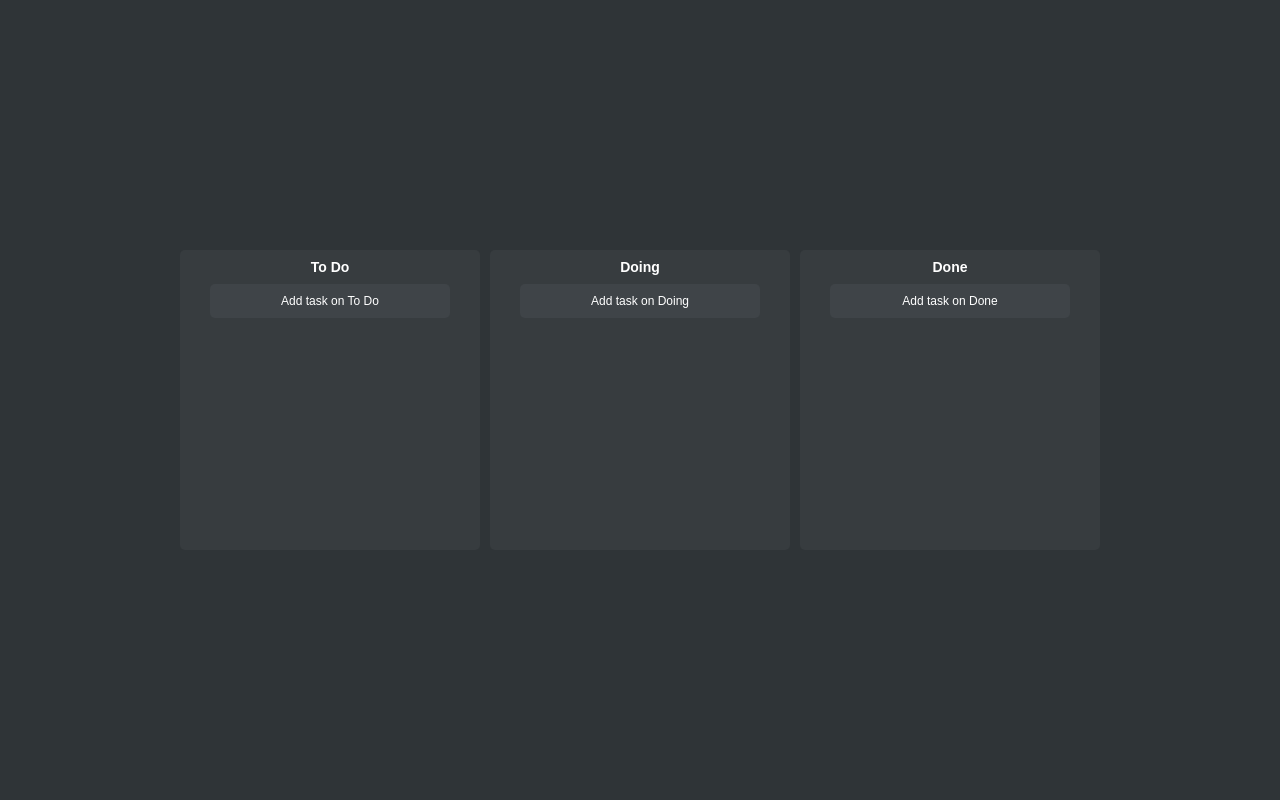
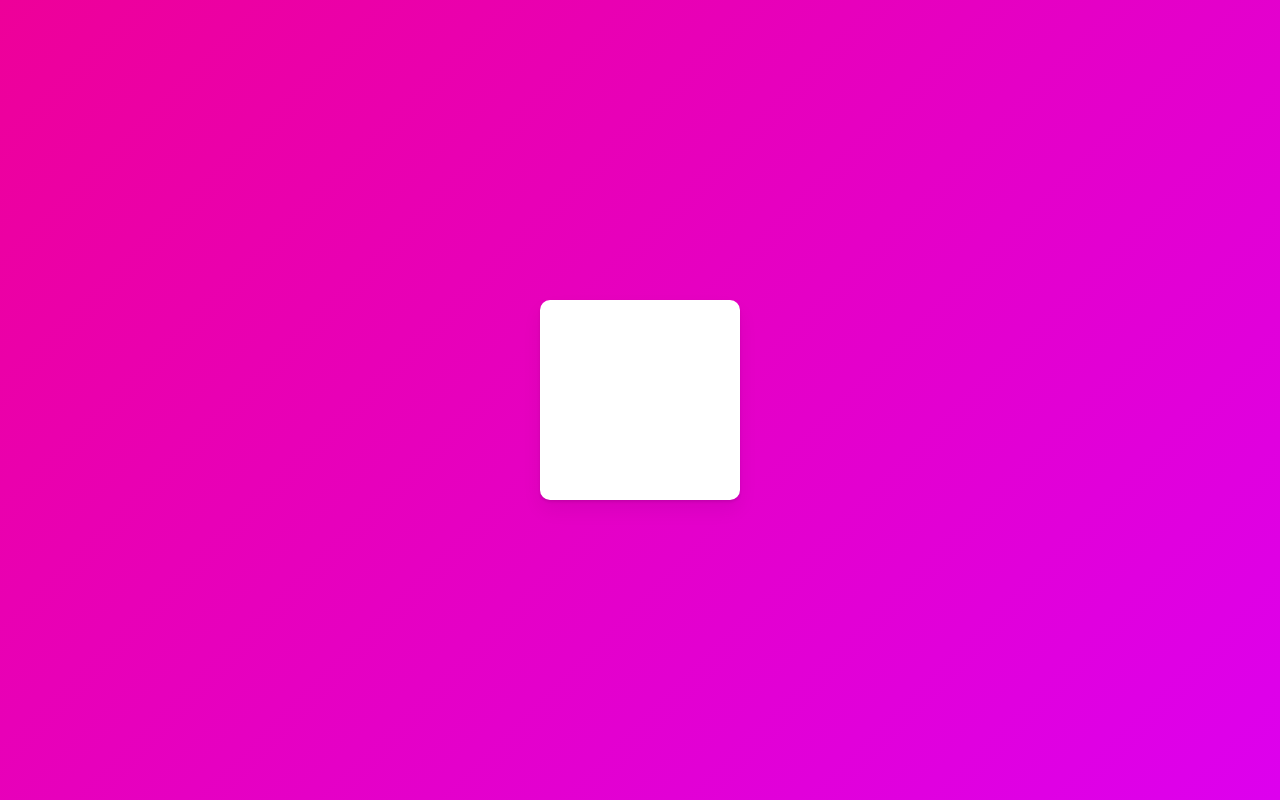
Before and after one commit to khgty1226/nflix, a React (Create React App) app: page / in a window 1280 px wide. Built offline with nearby package versions, Linux system fonts and the light colour scheme.

Commit message:
초기화

```diff
--- a/src/App.tsx
+++ b/src/App.tsx
@@ -1,71 +1,26 @@
-import { DragDropContext, DropResult } from "@hello-pangea/dnd";
-import { useRecoilState } from "recoil";
 import styled from "styled-components";
-import { toDoState } from "./atoms";
-import Board from "./Components/Board";
 
 const Wrapper = styled.div`
-  display: flex;
-  width: 100vw;
-  margin: 0 auto;
-  justify-content: center;
-  align-items: center;
-    flex-direction: column;
-  height: 100vh;
+    height: 100vh;
+    width: 100vw;
+    display: flex;
+    justify-content: center;
+    align-items: center;
 `;
 
-const Boards = styled.div`
-    display: flex;
-    justify-content: center;
-    align-items: flex-start;
-    width: 100%;
-    gap: 10px;
+const Box = styled.div`
+    width: 200px;
+    height: 200px;
+    background-color: white;
+    border-radius: 10px;
+    box-shadow: 0 2px 3px rgba(0, 0, 0, 0.1), 0 10px 20px rgba(0, 0, 0, 0.06);
 `;
 
 function App() {
-    const [toDos, setToDos] = useRecoilState(toDoState);
-    const onDragEnd = (info: DropResult) => {
-        const { destination, source } = info;
-        if (!destination) return;
-        if (destination?.droppableId === source.droppableId) {
-            // same board movement.
-            setToDos((allBoards) => {
-                const boardCopy = [...allBoards[source.droppableId]];
-                const taskObj = boardCopy[source.index];
-                boardCopy.splice(source.index, 1);
-                boardCopy.splice(destination?.index, 0, taskObj);
-                return {
-                    ...allBoards,
-                    [source.droppableId]: boardCopy,
-                };
-            });
-        }
-        if (destination.droppableId !== source.droppableId) {
-            // cross board movement
-            setToDos((allBoards) => {
-                const sourceBoard = [...allBoards[source.droppableId]];
-                const taskObj = sourceBoard[source.index];
-                const destinationBoard = [...allBoards[destination.droppableId]];
-                sourceBoard.splice(source.index, 1);
-                destinationBoard.splice(destination?.index, 0, taskObj);
-                return {
-                    ...allBoards,
-                    [source.droppableId]: sourceBoard,
-                    [destination.droppableId]: destinationBoard,
-                };
-            });
-        }
-    };
     return (
-        <DragDropContext onDragEnd={onDragEnd}>
-            <Wrapper>
-                <Boards>
-                    {Object.keys(toDos).map((boardId) => (
-                        <Board boardId={boardId} key={boardId} toDos={toDos[boardId]} />
-                    ))}
-                </Boards>
-            </Wrapper>
-        </DragDropContext>
+        <Wrapper>
+            <Box />
+        </Wrapper>
     );
 }
 
--- a/src/Components/Board.tsx
+++ /dev/null
@@ -1,128 +0,0 @@
-import { useForm } from "react-hook-form";
-import { Droppable } from "@hello-pangea/dnd";
-import styled from "styled-components";
-import { ITodo, toDoState } from "../atoms";
-import { useSetRecoilState } from "recoil";
-import DraggableCard from "./DraggableCard";
-
-const Wrapper = styled.div`
-  width: 300px;
-  padding-top: 10px;
-  background-color: ${(props) => props.theme.boardColor};
-  border-radius: 5px;
-  min-height: 300px;
-  display: flex;
-  flex-direction: column;
-  overflow: hidden;
-`;
-
-const Title = styled.h2`
-  text-align: center;
-  font-weight: 600;
-  margin-bottom: 10px;
-  font-size: 14px;
-`;
-
-interface IAreaProps {
-    isDraggingFromThis: boolean;
-    isDraggingOver: boolean;
-}
-
-const Area = styled.div<IAreaProps>`
-  background-color: ${(props) =>
-    props.isDraggingOver
-        ? "rgba(66,70,73, 0.5)"
-        : props.isDraggingFromThis
-            ? "rgba(66,70,73, 0.1)"
-            : "transparent"};
-  flex-grow: 1;
-  transition: background-color 0.3s ease-in-out;
-  padding: 20px;
-`;
-
-const Form = styled.form`
-  width: 100%;
-  display: flex;
-  justify-content: center;
-  padding-bottom: 10px;
-  input {
-    font-size: 12px;
-    border: 0;
-    background-color: rgb(63, 68, 72);
-    color: white;
-    width: 80%;
-    padding: 10px;
-    border-radius: 5px;
-    text-align: center;
-    margin: 0 auto;
-    &::placeholder {
-        color: white;
-    }
-  }
-`;
-
-interface IBoardProps {
-    toDos: ITodo[];
-    boardId: string;
-}
-
-interface IForm {
-    toDo: string;
-}
-
-function Board({ toDos, boardId }: IBoardProps) {
-    const setToDos = useSetRecoilState(toDoState);
-    const { register, setValue, handleSubmit } = useForm<IForm>();
-    const onValid = ({ toDo }: IForm) => {
-        const newToDo = {
-            id: Date.now(),
-            text: toDo,
-        };
-        setToDos((allBoards) => {
-            return {
-                ...allBoards,
-                [boardId]: [newToDo, ...allBoards[boardId]],
-            };
-        });
-        setValue("toDo", "");
-    };
-    return (
-        <Wrapper>
-            <Title>{boardId}</Title>
-            <Form onSubmit={handleSubmit(onValid)}>
-                <input
-                    {...register("toDo", { required: true })}
-                    type="text"
-                    placeholder={`Add task on ${boardId}`}
-                />
-            </Form>
-            <Droppable droppableId={boardId}>
-                {(magic, info) => (
-                    <Area
-                        isDraggingOver={info.isDraggingOver}
-                        isDraggingFromThis={Boolean(info.draggingFromThisWith)}
-                        ref={magic.innerRef}
-                        {...magic.droppableProps}
-                    >
-                        {toDos.map((toDo, index) => (
-                            <DraggableCard
-                                key={toDo.id}
-                                index={index}
-                                toDoId={toDo.id}
-                                toDoText={toDo.text}
-                            />
-                        ))}
-                        {magic.placeholder}
-                    </Area>
-                )}
-            </Droppable>
-        </Wrapper>
-    );
-}
-export default Board;
-// 코드 챌린지
-// 1. Input 버튼 꾸미기
-// 2. To-do 삭제 버튼 ( 쓰레기통 )
-// 3. To-Do는 localStorage 보관
-// 4. Board를 Draggable 하게 만들기 (** Bonus)
-// 5. Board 생성하는 Form 개발 (Atom으로 추적해야할 것)
--- a/src/Components/DraggableCard.tsx
+++ /dev/null
@@ -1,39 +0,0 @@
-import React from "react";
-import { Draggable } from "@hello-pangea/dnd";
-import styled from "styled-components";
-
-const Card = styled.div<{ isDragging: boolean }>`
-    border-radius: 5px;
-    margin-bottom: 5px;
-    padding: 10px;
-    background-color: ${(props) =>
-            props.isDragging ? "#0D324D" : props.theme.cardColor};
-    box-shadow: ${(props) =>
-            props.isDragging ? "0px 2px 5px rgba(0, 0, 0, 0.05)" : "none"};
-    font-size: 12px;
-`;
-
-interface IDragabbleCardProps {
-    toDoId: number;
-    toDoText: string;
-    index: number;
-}
-
-function DragabbleCard({ toDoId, toDoText, index }: IDragabbleCardProps) {
-    return (
-        <Draggable draggableId={toDoId + ""} index={index}>
-            {(magic, snapshot) => (
-                <Card
-                    isDragging={snapshot.isDragging}
-                    ref={magic.innerRef}
-                    {...magic.dragHandleProps}
-                    {...magic.draggableProps}
-                >
-                    {toDoText}
-                </Card>
-            )}
-        </Draggable>
-    );
-}
-
-export default React.memo(DragabbleCard);
--- a/src/index.tsx
+++ b/src/index.tsx
@@ -61,8 +61,8 @@
   }
   body {
     font-family: "Source Sans 3", sans-serif;;
-      background-color: ${props => props.theme.bgColor};
       color: white;
+      background:linear-gradient(135deg,#e09,#d0e);
   }
   a {
     text-decoration: none;
--- a/src/styled.d.ts
+++ b/src/styled.d.ts
@@ -4,9 +4,4 @@
 
 // and extend them!
 declare module 'styled-components' {
-    export interface DefaultTheme {
-        bgColor: string;
-        boardColor: string;
-        cardColor: string;
-    }
 }
--- a/src/theme.ts
+++ b/src/theme.ts
@@ -1,7 +1,4 @@
 import {DefaultTheme} from "styled-components";
 
 export const darkTheme:DefaultTheme = {
-    bgColor: "rgb(47, 52, 55)",
-    boardColor: "rgb(55, 60, 63)",
-    cardColor: "rgb(63, 68, 72)"
 }
```
